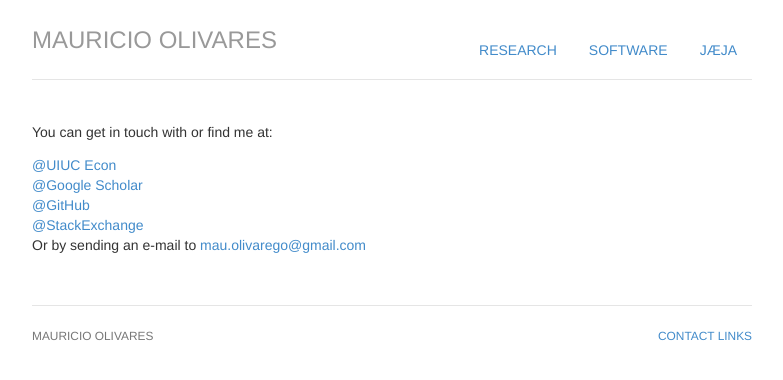
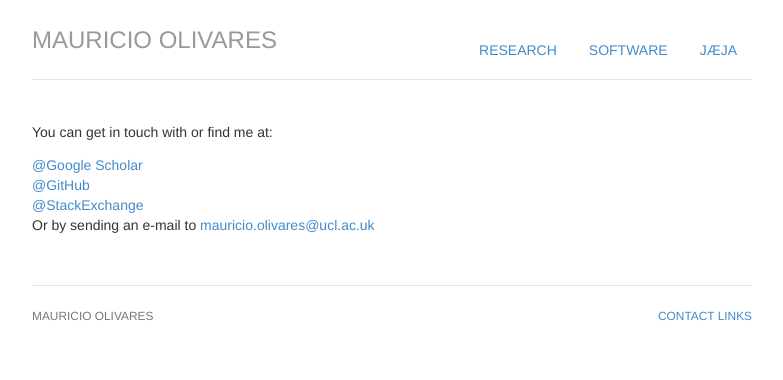
Before and after one commit to mauolivares/mauolivares.github.io, a Jekyll site: the page built from contact/index.html, in a window 1280 px wide. Shown: the top 380 px of the page, without its empty margins (248-1031 px from the left). Built offline with Jekyll 4.4.1, drawn with Linux system fonts in a browser that asks for light colours.

Commit message:
Update UCL email address

```diff
--- a/contact/index.html
+++ b/contact/index.html
@@ -13,12 +13,12 @@ description: Contact information for Mauricio Olivares.
 	<p>You can get in touch with or find me at:</p>
 
 	<ul class="list-unstyled">
-	<li><a href="https://economics.illinois.edu/profile/lvrsgnz2">@UIUC Econ</a></li>
+	<!-- <li><a href="https://economics.illinois.edu/profile/lvrsgnz2">@UIUC Econ</a></li> -->
 	<li><a href="https://scholar.google.com/citations?user=TrvfBncAAAAJ&hl=en">@Google Scholar</a></li>
 	<li><a href="https://github.com/mauolivares">@GitHub</a></li>
 	<li><a href="https://stats.stackexchange.com/users/69612/mauolivares">@StackExchange</a></li>
 	<!-- <li><a href="http://dribbble.com/jmcglone">@Dribbble</a></li> -->
-	<li>Or by sending an e-mail to <a href="mailto:mau.olivarego@gmail.com">mau.olivarego@gmail.com</a></li></li>
+	<li>Or by sending an e-mail to <a href="mailto:mauricio.olivares@ucl.ac.uk">mauricio.olivares@ucl.ac.uk</a></li></li>
 	</ul>
 
 </div>
```
